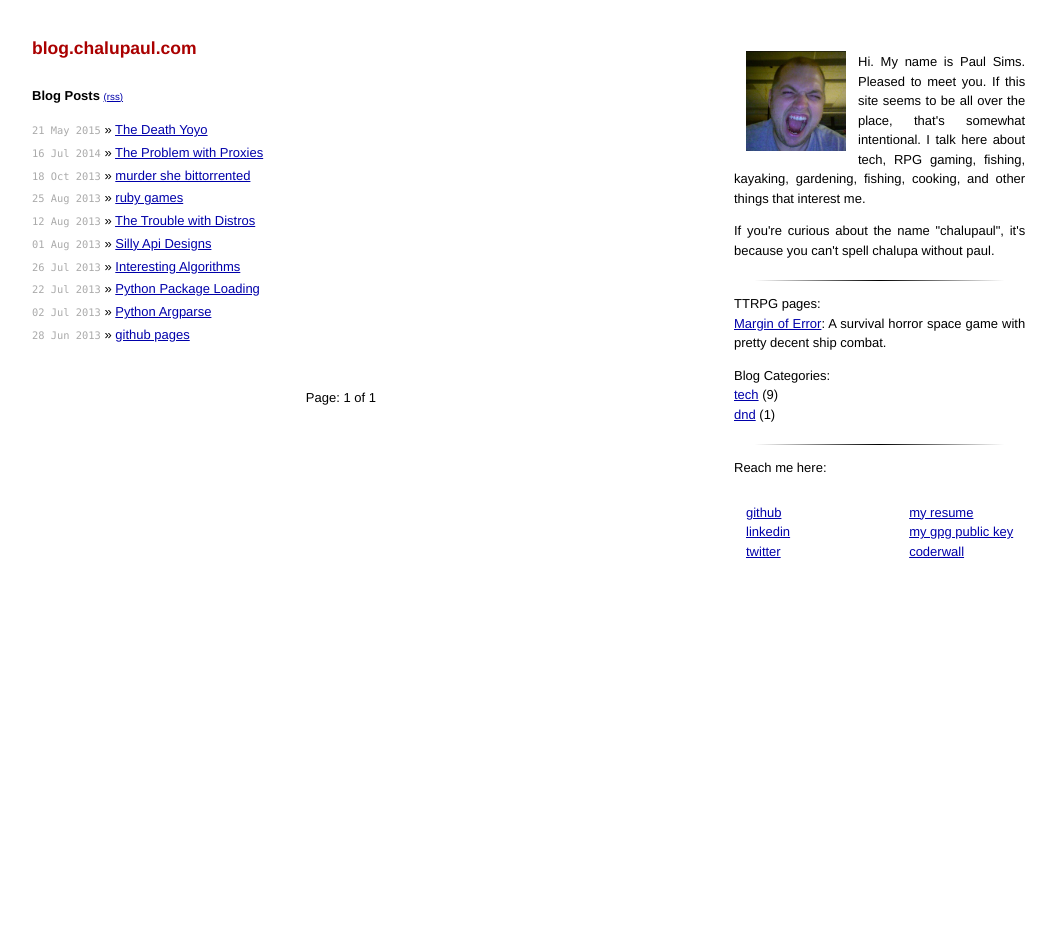
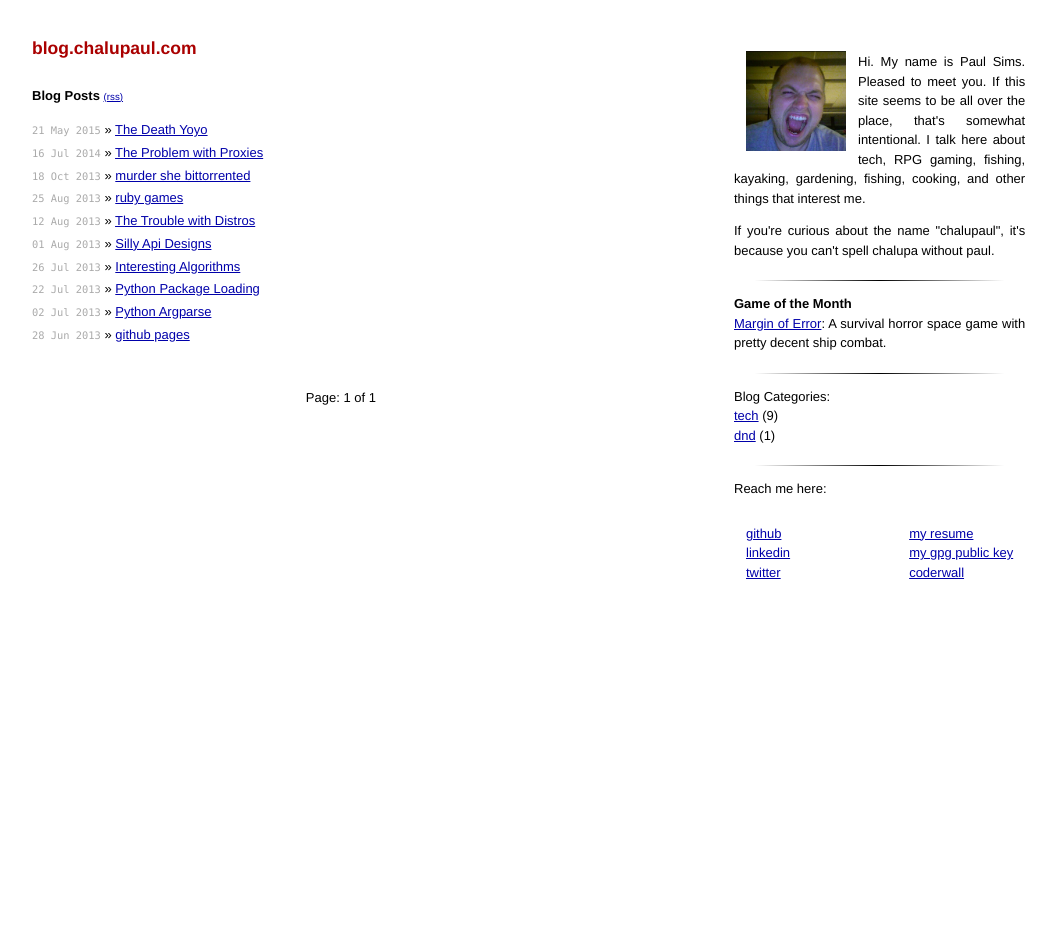
Before and after one commit to chalupaul/chalupaul.github.io, a Jekyll site: the page built from index.html, in a window 1280 px wide. Shown: the whole page, without its empty margins (88-1144 px from the left). Built offline with Jekyll 4.4.1, drawn with Linux system fonts in a browser that asks for light colours; the list of posts is cut into pages by our own code.

Commit message:
fixed up about template

```diff
--- a/_layouts/default.html
+++ b/_layouts/default.html
@@ -36,9 +36,12 @@
                 <span class="sexy-line"></span>
               </p>
 			  <p>
-          TTRPG pages:<br />
+          <b>Game of the Month</b><br />
           <a href="/space">Margin of Error</a>: A survival horror space game with pretty decent ship combat.
         </p>
+	    <p>
+			<span class="sexy-line"></span>
+	    </p>
         <p>
 				  Blog Categories:<br />
 				  {% for cat in site.categories %}
```
